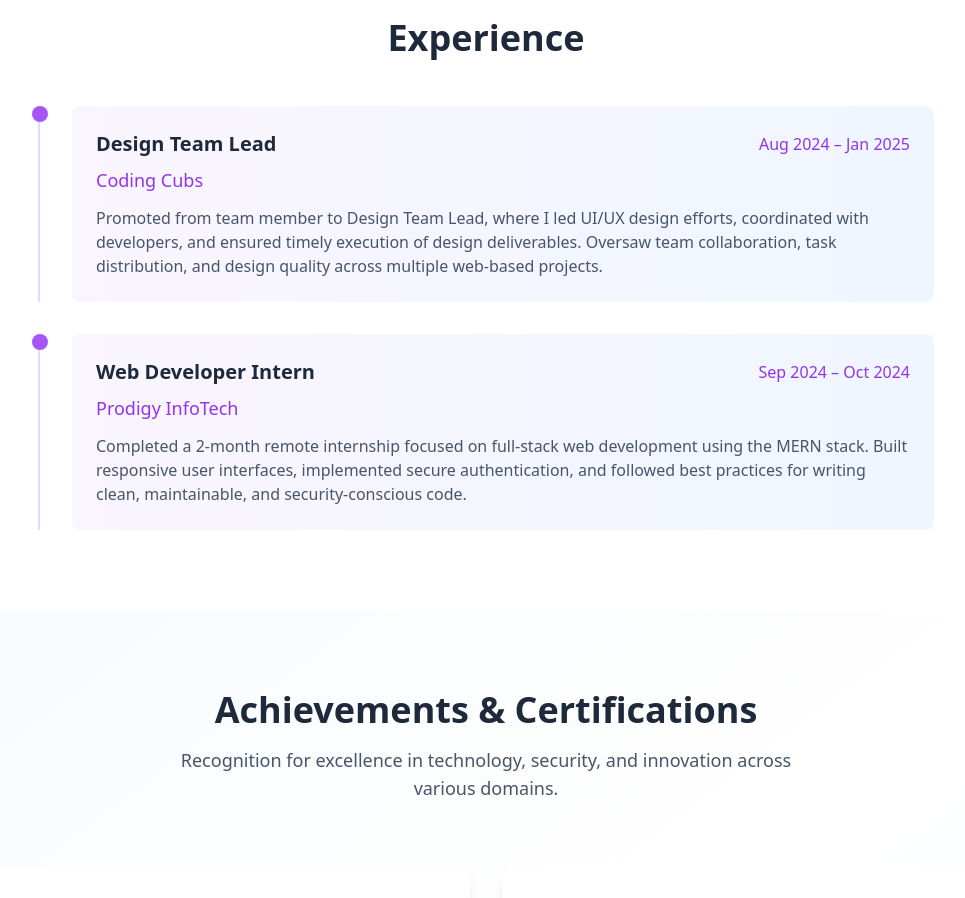
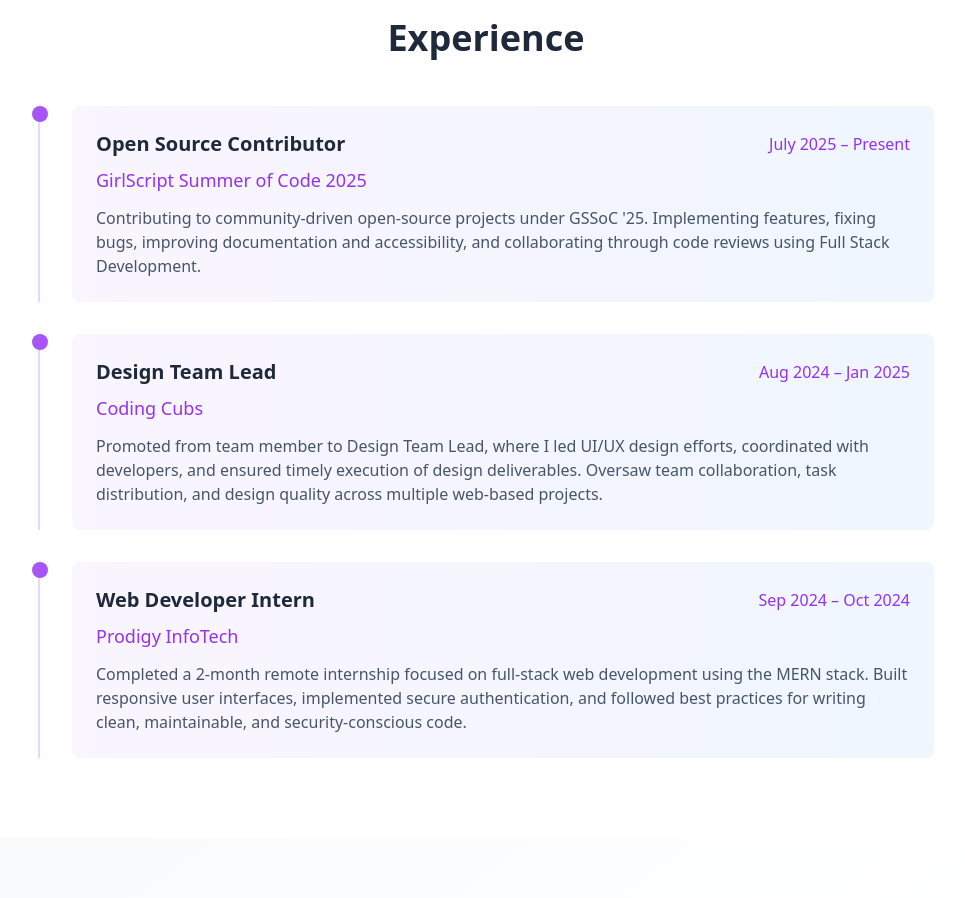
Before and after one commit to Abhi-0930/abhi-portfolio, a React (Vite) app: page / in a window 1280 px wide. Shown: the part 6600-7498 px from the top of the page, without its empty margins (154-1119 px from the left). Built offline with nearby package versions, Linux system fonts and the light colour scheme.

Commit message:
first commit

```diff
--- a/src/App.jsx
+++ b/src/App.jsx
@@ -623,6 +623,12 @@
 const Experience = () => {
   const experiences = [
     {
+      company: "GirlScript Summer of Code 2025",
+      role: "Open Source Contributor",
+      duration: "July 2025 – Present",
+      description: "Contributing to community-driven open-source projects under GSSoC '25. Implementing features, fixing bugs, improving documentation and accessibility, and collaborating through code reviews using Full Stack Development."
+    },
+    {
       company: "Coding Cubs",
       role: "Design Team Lead",
       duration: "Aug 2024 – Jan 2025",
```
